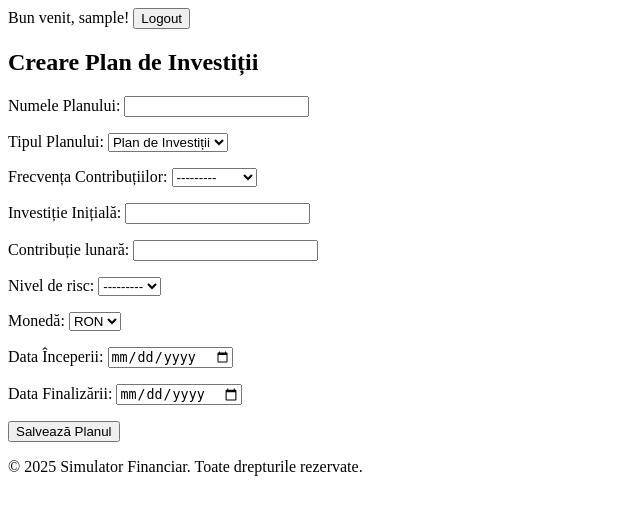
After one commit to roro11fr/SimulatorPlanFinanciar, a Django app: page /create_investment_plan/ in a window 1280 px wide. The commit adds this page. Shown: the top 515 px of the page, without its empty margins (0-640 px from the left). Run offline with Django 5.2, Linux system fonts and the light colour scheme; the visitor is signed in with stand-in values (Sample User, id 1).

Commit message:
add initial model investmentPlan (edit, delete)

```diff
--- a/fin_sim/settings.py
+++ b/fin_sim/settings.py
@@ -56,7 +56,7 @@ ROOT_URLCONF = 'fin_sim.urls'
 TEMPLATES = [
     {
         'BACKEND': 'django.template.backends.django.DjangoTemplates',
-        'DIRS': [os.path.join(BASE_DIR, 'templates')],
+        'DIRS': [BASE_DIR / "templates"],
         'APP_DIRS': True,
         'OPTIONS': {
             'context_processors': [
@@ -121,5 +121,5 @@ STATIC_URL = 'static/'
 
 DEFAULT_AUTO_FIELD = 'django.db.models.BigAutoField'
 
-LOGIN_REDIRECT_URL = '/profil/'     # Redirect după login
-LOGOUT_REDIRECT_URL = '/accounts/login/'  # Redirect după logout
+# LOGIN_REDIRECT_URL = '/profil/'     # Redirect după login
+# LOGOUT_REDIRECT_URL = 'login'  # Redirect după logout
--- a/simulator/forms.py
+++ b/simulator/forms.py
@@ -1,6 +1,8 @@
 from django import forms
 from django.contrib.auth.models import User
-from .models import UserFinancialProfile
+from .models import InvestmentPlan
+from django.core.exceptions import ValidationError
+
 
 class RegistrationForm(forms.ModelForm):
     password = forms.CharField(widget=forms.PasswordInput)
@@ -17,7 +19,37 @@ class RegistrationForm(forms.ModelForm):
         return user
 
 
-class UserFinancialProfileForm(forms.ModelForm):
+class InvestmentPlanForm(forms.ModelForm):
     class Meta:
-        model = UserFinancialProfile
-        fields = '__all__'
+        model = InvestmentPlan
+        fields = [
+            'name', 'plan_type', 'payment_frequency', 'initial_investment',
+            'monthly_contribution', 'risk_level', 'currency', 'start_date', 'end_date'
+        ]
+        labels = {
+            'name': 'Numele Planului',
+            'plan_type': 'Tipul Planului',
+            'payment_frequency': 'Frecvența Contribuțiilor',
+            'initial_investment': 'Investiție Inițială',
+            'monthly_contribution': 'Contribuție lunară',
+            'risk_level': 'Nivel de risc',
+            'currency': 'Monedă',
+            'start_date': 'Data Începerii',
+            'end_date': 'Data Finalizării',
+        }
+        widgets = {
+            'start_date': forms.DateInput(attrs={'type': 'date'}),
+            'end_date': forms.DateInput(attrs={'type': 'date'}),
+            'plan_type': forms.Select(),
+            'payment_frequency': forms.Select(),
+            'risk_level': forms.Select(),
+            'currency': forms.Select(),
+        }
+
+    def clean(self):
+        cleaned_data = super().clean()
+        start = cleaned_data.get("start_date")
+        end = cleaned_data.get("end_date")
+        if start and end and start >= end:
+            raise ValidationError("Data finalizării trebuie să fie după data începerii.")
+        return cleaned_data
--- a/simulator/models.py
+++ b/simulator/models.py
@@ -1,19 +1,40 @@
 from django.db import models
+from django.contrib.auth.models import User
 
-class UserFinancialProfile(models.Model):
-    JOB_CHOICES = [
-        ('medic', 'Medic'),
-        ('freelancer', 'Freelancer'),
-        ('corporatist', 'Corporatist'),
-        ('student', 'Student'),
-        ('altul', 'Altul'),
+class InvestmentPlan(models.Model):
+    PLAN_TYPE_CHOICES = [
+        ('investitii', 'Plan de Investiții'),
     ]
 
-    job = models.CharField(max_length=20, choices=JOB_CHOICES)
-    venit_lunar = models.DecimalField(max_digits=10, decimal_places=2)
-    cheltuieli_lunare = models.DecimalField(max_digits=10, decimal_places=2)
-    economii_lunare = models.DecimalField(max_digits=10, decimal_places=2)
-    planuri = models.TextField(blank=True)  # de ex: "investitii, pensie, planuri de studiu"
+    PAYMENT_FREQUENCY_CHOICES = [
+        ('monthly', 'Lunar'),
+        ('quarterly', 'Trimestrial'),
+        ('semiannual', 'Semestrial'),
+        ('annual', 'Anual'),
+    ]
+
+    RISK_LEVEL_CHOICES = [
+        ('low', 'Scăzut'),
+        ('medium', 'Mediu'),
+        ('high', 'Ridicat'),
+    ]
+
+    CURRENCY_CHOICES = [
+        ('RON', 'RON'),
+        ('EUR', 'EUR'),
+        ('USD', 'USD'),
+    ]
+
+    user = models.ForeignKey(User, related_name="investment_plans", on_delete=models.CASCADE)
+    name = models.CharField(max_length=255, verbose_name="Numele Planului")
+    plan_type = models.CharField(max_length=20, choices=PLAN_TYPE_CHOICES, default='investitii')
+    payment_frequency = models.CharField(max_length=20, choices=PAYMENT_FREQUENCY_CHOICES)
+    initial_investment = models.DecimalField(max_digits=12, decimal_places=2, verbose_name="Investiție Inițială")
+    monthly_contribution = models.DecimalField(max_digits=10, decimal_places=2, verbose_name="Contribuție lunară")
+    risk_level = models.CharField(max_length=10, choices=RISK_LEVEL_CHOICES, verbose_name="Nivel de risc")
+    currency = models.CharField(max_length=5, choices=CURRENCY_CHOICES, default='RON', verbose_name="Monedă")
+    start_date = models.DateField(verbose_name="Data Începerii")
+    end_date = models.DateField(verbose_name="Data Finalizării")
 
     def __str__(self):
-        return f"{self.job} - {self.venit_lunar} RON"
+        return f"{self.name} - {self.user.username}"
--- a/simulator/templates/base.html
+++ b/simulator/templates/base.html
@@ -4,42 +4,42 @@
     <meta charset="UTF-8">
     <meta name="viewport" content="width=device-width, initial-scale=1.0">
     <title>{% block title %}Simulator Financiar{% endblock %}</title>
-    <!-- Link către fișierul CSS (de exemplu TailwindCSS sau Bootstrap) -->
-    <link href="https://cdn.jsdelivr.net/npm/tailwindcss@2.1.2/dist/tailwind.min.css" rel="stylesheet">
-    <!-- Link către fișierele JS comune (dacă sunt necesare) -->
 </head>
-<body class="bg-gray-100 font-sans leading-normal tracking-normal">
+<body>
 
     <!-- Navbar / Bara de navigare -->
-    <nav class="bg-blue-600 p-4 text-white">
-        <div class="container mx-auto flex justify-between items-center">
-            <a href="{% url 'create_profile' %}" class="text-xl font-bold">Simulator Financiar</a>
+    <nav>
+        <div>
+            {% comment %} <a href="{% url 'profile' %}">Simulator Financiar</a> {% endcomment %}
 
            <!-- Verificăm dacă utilizatorul este autentificat -->
             {% if user.is_authenticated %}
             <div>
-                    <span class="mr-4">Bun venit, {{ user.username }}!</span>
-                    <a href="{% url 'logout' %}" class="bg-red-500 hover:bg-red-700 text-white px-4 py-2 rounded">Logout</a>
+                <span>Bun venit, {{ user.username }}!</span>
+                <!-- Formular POST pentru logout -->
+                <form action="{% url 'logout' %}" method="post" style="display:inline;">
+                    {% csrf_token %}
+                    <button type="submit">Logout</button>
+                </form>
             </div>
             {% else %}
             <div>
-                    <a href="{% url 'login' %}" class="bg-green-500 hover:bg-green-700 text-white px-4 py-2 rounded">Login</a>
-                    <a href="{% url 'register' %}" class="ml-2 bg-blue-500 hover:bg-blue-700 text-white px-4 py-2 rounded">Register</a>
+                <a href="{% url 'login' %}">Login</a>
+                <a href="{% url 'register' %}">Register</a>
             </div>
             {% endif %}
             </div>
     </nav>
 
     <!-- Content Area -->
-    <div class="container mx-auto mt-8">
+    <main>
         {% block content %}
-        <!-- Conținutul specific fiecărei pagini va fi adăugat aici -->
         {% endblock %}
-    </div>
+    </main>
 
     <!-- Footer -->
-    <footer class="bg-gray-800 text-white py-4 mt-8">
-        <div class="container mx-auto text-center">
+    <footer>
+        <div>
             <p>&copy; 2025 Simulator Financiar. Toate drepturile rezervate.</p>
         </div>
     </footer>
--- /dev/null
+++ b/simulator/templates/simulator/create_investment_plan.html
@@ -0,0 +1,14 @@
+{% extends 'base.html' %}
+
+{% block title %}Creare Plan de Investiții{% endblock %}
+
+{% block content %}
+<div class="container mt-5">
+    <h2 class="text-center mb-4">Creare Plan de Investiții</h2>
+    <form method="POST">
+        {% csrf_token %}
+        {{ form.as_p }}
+        <button type="submit" class="btn btn-primary">Salvează Planul</button>
+    </form>
+</div>
+{% endblock %}
--- a/simulator/urls.py
+++ b/simulator/urls.py
@@ -1,12 +1,15 @@
 from django.urls import path
-from . import views
-from django.http import HttpResponse
-from django.contrib.auth import views as auth_views
+from .views import dashboard, investment_plan, auth
+urlpatterns = [
+    path('', dashboard.dashboard_view, name='dashboard'),
 
+    # Autentificare și înregistrare
+    path('login/', auth.login_view, name='login'),
+    path('logout/', auth.logout_view, name='logout'),
+    path('register/', auth.register_view, name='register'),
+    # Investment Plan
+    path('create_investment_plan/', investment_plan.create_investment_plan, name='create_investment_plan'),
+    path('plan/<int:plan_id>/edit/', investment_plan.edit_investment_plan, name='edit_investment_plan'),
+    path('plan/<int:plan_id>/delete/', investment_plan.delete_investment_plan, name='delete_investment_plan'),
 
-urlpatterns = [
-    path('', auth_views.LoginView.as_view(), name='login'),
-    path('profil/', views.create_profile, name='create_profile'),
-    path('success/', lambda r: HttpResponse("Profil salvat!"), name='success'),
-    path('register/', views.register, name='register'),  # Ruta de înregistrare
 ]
--- /dev/null
+++ b/simulator/views/investment_plan.py
@@ -0,0 +1,46 @@
+from django.shortcuts import render, redirect, get_object_or_404
+from django.contrib.auth.decorators import login_required
+from simulator.forms import InvestmentPlanForm
+from simulator.models import InvestmentPlan
+from django.contrib import messages
+
+
+@login_required
+def create_investment_plan(request):
+    if request.method == 'POST':
+        form = InvestmentPlanForm(request.POST)
+        if form.is_valid():
+            plan = form.save(commit=False)
+            plan.user = request.user  # Asociem planul cu utilizatorul curent
+            plan.save()
+            return redirect('dashboard')  # După salvare, redirecționăm la dashboard
+    else:
+        form = InvestmentPlanForm()
+    return render(request, 'simulator/create_investment_plan.html', {'form': form})
+
+
+@login_required
+def edit_investment_plan(request, plan_id):
+    plan = get_object_or_404(InvestmentPlan, id=plan_id, user=request.user)
+
+    if request.method == 'POST':
+        form = InvestmentPlanForm(request.POST, instance=plan)
+        if form.is_valid():
+            form.save()
+            return redirect('dashboard')
+    else:
+        form = InvestmentPlanForm(instance=plan)
+
+    return render(request, 'simulator/edit_investment_plan.html', {'form': form, 'plan': plan})
+
+
+@login_required
+def delete_investment_plan(request, plan_id):
+    plan = get_object_or_404(InvestmentPlan, id=plan_id, user=request.user)
+
+    if request.method == 'POST':
+        plan.delete()
+        messages.success(request, 'Planul a fost șters cu succes.')
+        return redirect('dashboard')
+
+    return render(request, 'simulator/delete_investment_plan_confirm.html', {'plan': plan})
```
Also changed, not shown: simulator/templates/simulator/create_profile.html (deleted, +0 -15 lines), simulator/templates/simulator/dashboard.html (added, +53 -0 lines), simulator/templates/simulator/delete_investment_plan_confirm.html (added, +14 -0 lines), simulator/templates/simulator/edit_investment_plan.html (added, +16 -0 lines), simulator/views/auth.py (added, +36 -0 lines), simulator/views/dashboard.py (added, +8 -0 lines), simulator/migrations/0001_initial.py, simulator/views/__init__.py (added), 1 other file. Lines whose indentation alone changed are shown as unchanged.
